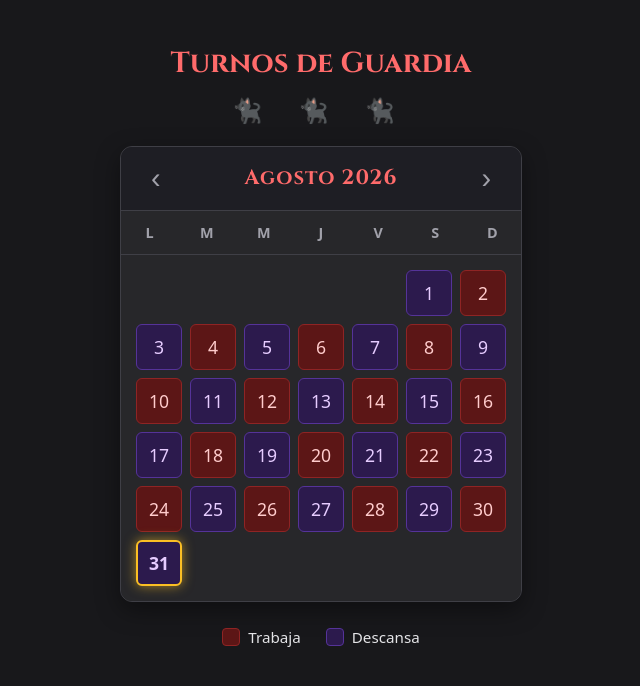
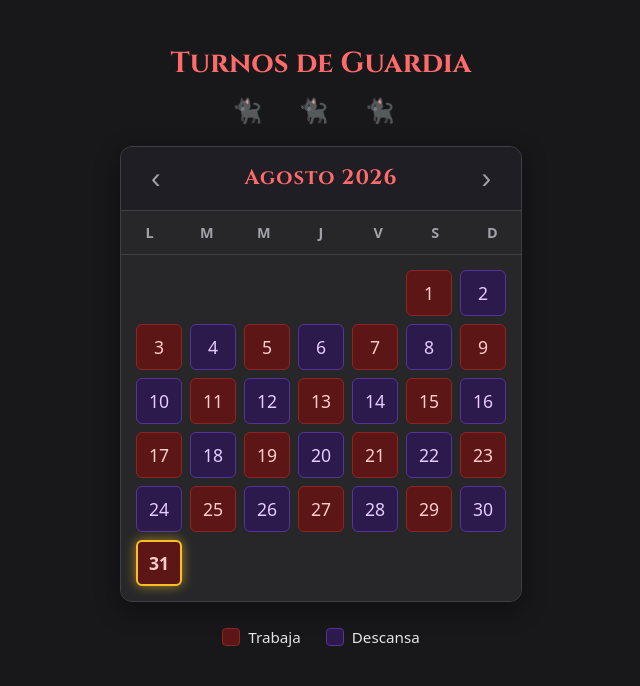
Before and after one commit to zerobathory/Zoldyck07, a plain HTML site: page index.html in a window 1280 px wide. Shown: the whole page, without its empty margins (319-959 px from the left). Drawn offline with Linux system fonts and the light colour scheme.

Commit message:
Update index.html
cambio de fecha

```diff
--- a/index.html
+++ b/index.html
@@ -185,7 +185,7 @@
         let currentDate = new Date(today.getFullYear(), today.getMonth(), 1);
 
         // Fecha Ancla INAMOVIBLE para cálculos: 17 de Julio de 2026 (Descanso)
-        const anchorDateUTC = Date.UTC(2026, 9, 2);
+        const anchorDateUTC = Date.UTC(2026, 9, 3);
         const monthNames = ["Enero", "Febrero", "Marzo", "Abril", "Mayo", "Junio", "Julio", "Agosto", "Septiembre", "Octubre", "Noviembre", "Diciembre"];
 
         function renderCalendar(date) {
```
